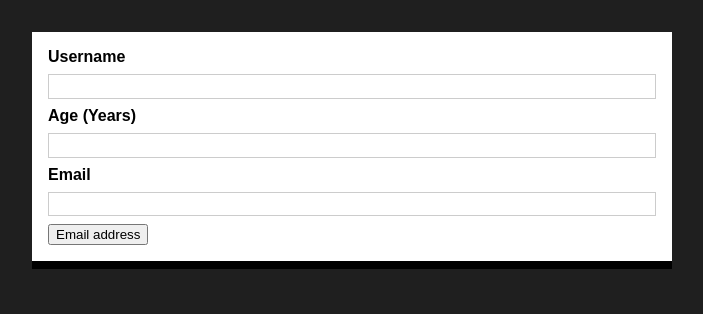
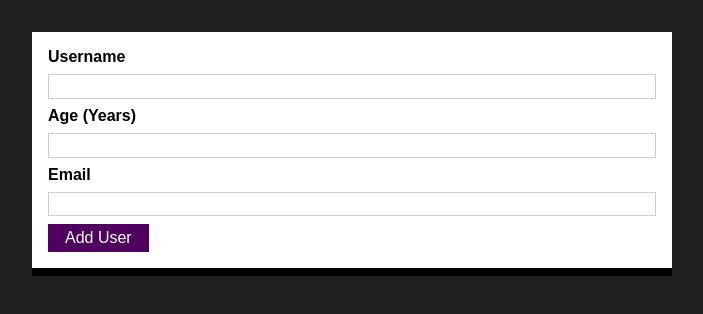
Before and after one commit to xTurbeaux/CharacterCreatonStepONE, a React (Create React App) app: page / in a window 1280 px wide. Shown: the top 314 px of the page, without its empty margins (288-991 px from the left). Built offline with nearby package versions, Linux system fonts and the light colour scheme.

Commit message:
created some dynamic ui components for the forms

```diff
--- /dev/null
+++ b/src/components/UI/Button.js
@@ -0,0 +1,18 @@
+import React from 'react';
+
+import classes from './Button.module.css';
+
+const Button = (props) => {
+  return (
+    <button
+      className={classes.button}
+      type={props.type || 'buton'}
+      onClick={props.onClick}
+      >
+        {props.children}
+    </button>
+  );
+};
+
+
+export default Button;
--- /dev/null
+++ b/src/components/UI/Button.module.css
@@ -0,0 +1,18 @@
+.button {
+  font: inherit;
+  border: 1px solid #4f005f;
+  background: #4f005f;
+  color: white;
+  padding: 0.25rem 1rem;
+  cursor: pointer;
+}
+
+.button:hover,
+.button:active {
+  background: #741188;
+  border-color: #741188;
+}
+
+.button:focus {
+  outline: none;
+}
--- a/src/components/Users/AddUser.js
+++ b/src/components/Users/AddUser.js
@@ -2,6 +2,7 @@
 
 import classes from './AddUser.module.css';
 import Card from '../UI/Card';
+import Button from '../UI/Button';
 
 
 
@@ -20,7 +21,7 @@
       <input id="age" type="number" />
       <label htmlFor="email">Email</label>
       <input id="email" type="text" />
-      <button type="submit">Email address</button>
+      <Button type="submit">Add User</Button>
     </form>
   </Card>
   );
```
